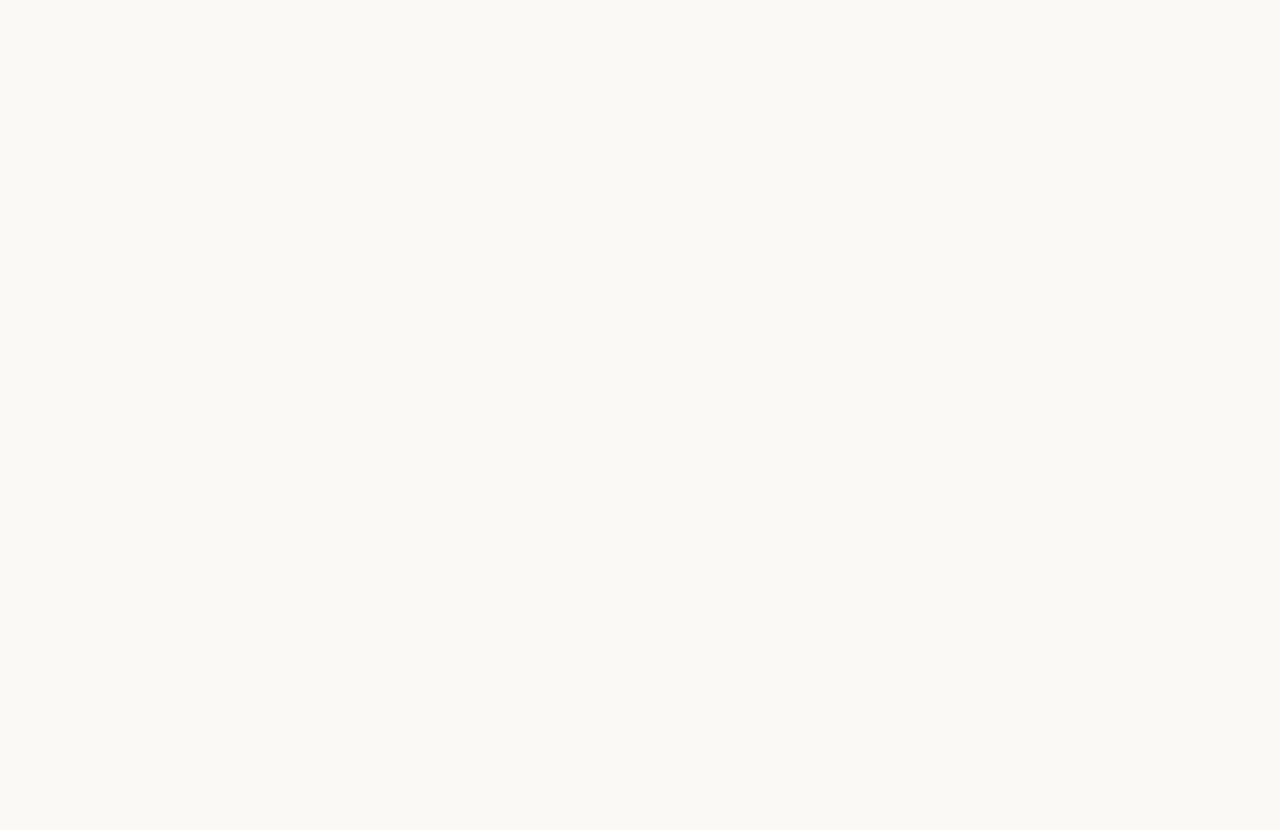
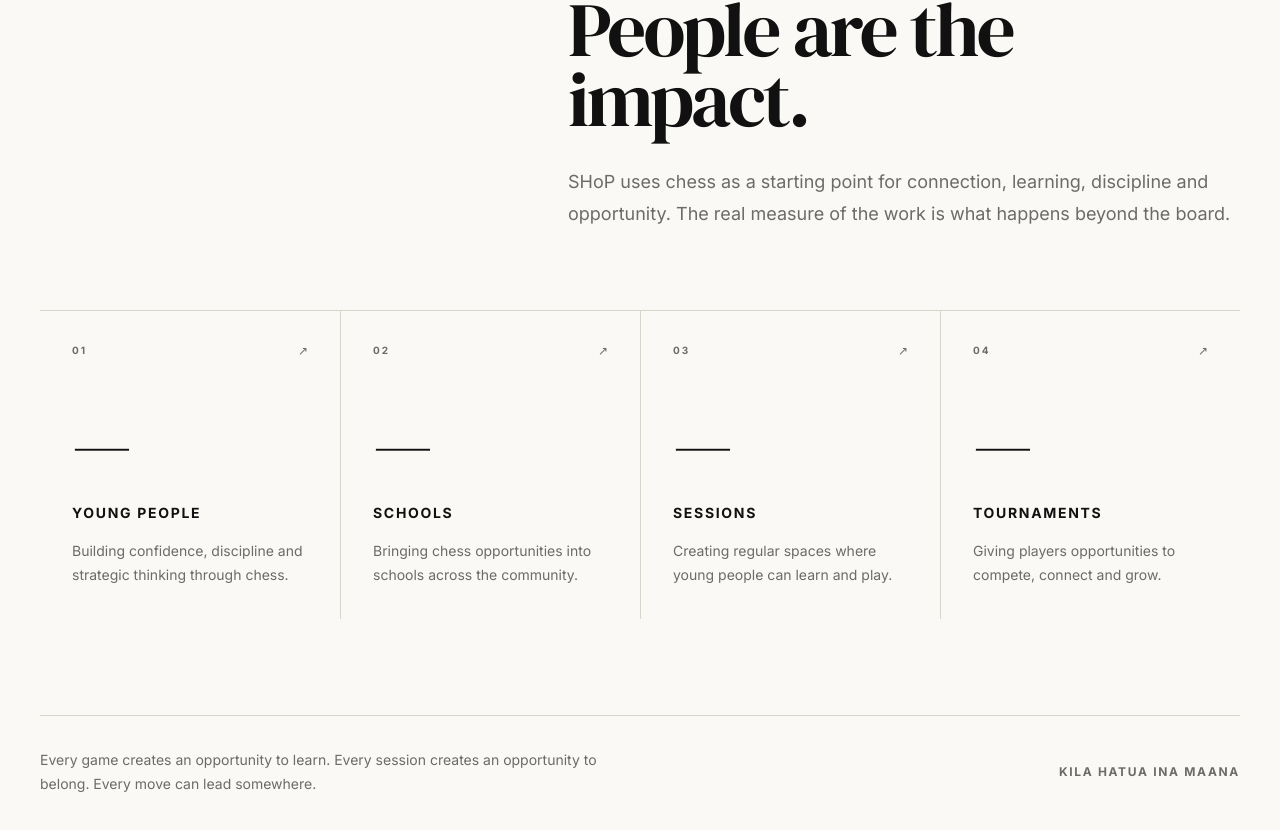
Before and after one commit to mfaransa1/shop, a Next.js app: page / in a window 1280 px wide. Shown: the part 1232-2062 px from the top of the page. Before the commit the page ends 997 px from the top, so only its background shows below. Built offline with nearby package versions, Linux system fonts and the light colour scheme.

Commit message:
feat: add SHoP impact sectio

```diff
--- a/app/page.tsx
+++ b/app/page.tsx
@@ -1,4 +1,5 @@
 import Hero from "@/components/home/Hero";
+import Impact from "@/components/home/Impact";
 import Navbar from "@/components/layout/Navbar";
 
 export default function Home() {
@@ -8,6 +9,7 @@
 
       <main>
         <Hero />
+        <Impact />
       </main>
     </>
   );
--- a/src/components/home/Impact.tsx
+++ b/src/components/home/Impact.tsx
@@ -0,0 +1,79 @@
+import { impactStats } from "@/data/impact";
+
+export default function Impact() {
+  return (
+    <section
+      id="impact"
+      className="border-t border-shop-border bg-shop-paper"
+    >
+      <div className="shop-container py-24 md:py-32 lg:py-40">
+        {/* Intro */}
+        <div className="grid gap-12 lg:grid-cols-[0.8fr_1.2fr] lg:gap-20">
+          <div>
+            <p className="shop-eyebrow text-shop-muted">01 — Our impact</p>
+          </div>
+
+          <div>
+            <h2 className="shop-display max-w-5xl text-[clamp(3rem,6vw,6.5rem)] leading-[0.9]">
+              Chess is the medium. People are the impact.
+            </h2>
+
+            <p className="mt-8 max-w-2xl text-base leading-7 text-shop-muted sm:text-lg sm:leading-8">
+              SHoP uses chess as a starting point for connection, learning,
+              discipline and opportunity. The real measure of the work is what
+              happens beyond the board.
+            </p>
+          </div>
+        </div>
+
+        {/* Statistics */}
+        <div className="mt-20 grid border-t border-shop-border sm:grid-cols-2 lg:grid-cols-4">
+          {impactStats.map((stat, index) => (
+            <article
+              key={stat.label}
+              className={`group border-shop-border py-8 sm:px-8 ${
+                index > 0 ? "border-t sm:border-l lg:border-t-0" : ""
+              } ${index === 2 ? "lg:border-l" : ""}`}
+            >
+              <div className="flex items-start justify-between">
+                <span className="text-[10px] font-bold tracking-[0.2em] text-shop-muted">
+                  0{index + 1}
+                </span>
+
+                <span className="text-xs text-shop-muted transition-transform duration-300 group-hover:translate-x-1">
+                  ↗
+                </span>
+              </div>
+
+              <div className="shop-display mt-12 text-6xl leading-none sm:text-7xl">
+                {stat.value === null ? "—" : `${stat.value}${stat.suffix}`}
+              </div>
+
+              <h3 className="mt-6 text-sm font-bold uppercase tracking-[0.12em]">
+                {stat.label}
+              </h3>
+
+              <p className="mt-4 max-w-xs text-sm leading-6 text-shop-muted">
+                {stat.description}
+              </p>
+            </article>
+          ))}
+        </div>
+
+        {/* Bottom statement */}
+        <div className="mt-24 border-t border-shop-border pt-8">
+          <div className="flex flex-col gap-6 md:flex-row md:items-center md:justify-between">
+            <p className="max-w-xl text-sm leading-6 text-shop-muted">
+              Every game creates an opportunity to learn. Every session creates
+              an opportunity to belong. Every move can lead somewhere.
+            </p>
+
+            <span className="shop-eyebrow text-shop-muted">
+              Kila hatua ina maana
+            </span>
+          </div>
+        </div>
+      </div>
+    </section>
+  );
+}
--- a/src/data/impact.ts
+++ b/src/data/impact.ts
@@ -0,0 +1,26 @@
+export const impactStats = [
+  {
+    value: null,
+    suffix: "",
+    label: "Young people",
+    description: "Building confidence, discipline and strategic thinking through chess.",
+  },
+  {
+    value: null,
+    suffix: "",
+    label: "Schools",
+    description: "Bringing chess opportunities into schools across the community.",
+  },
+  {
+    value: null,
+    suffix: "",
+    label: "Sessions",
+    description: "Creating regular spaces where young people can learn and play.",
+  },
+  {
+    value: null,
+    suffix: "",
+    label: "Tournaments",
+    description: "Giving players opportunities to compete, connect and grow.",
+  },
+];
```
